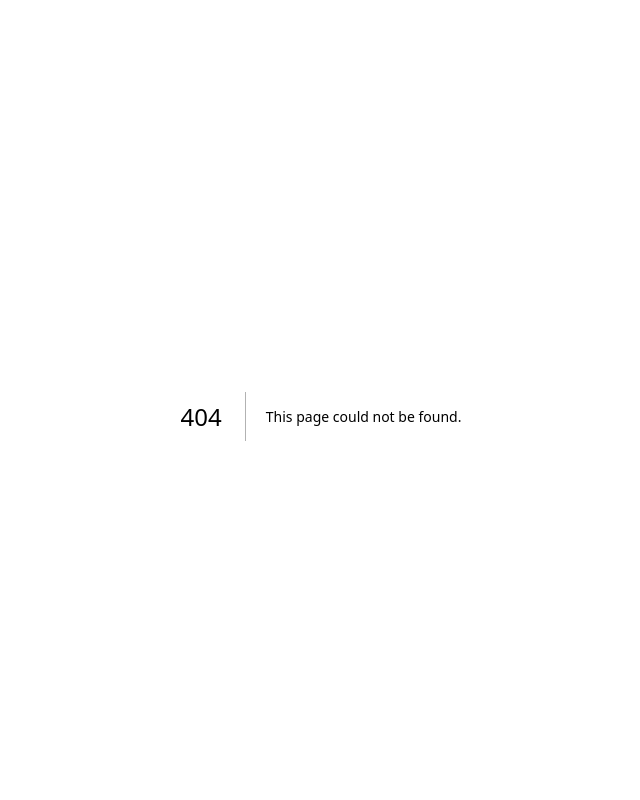
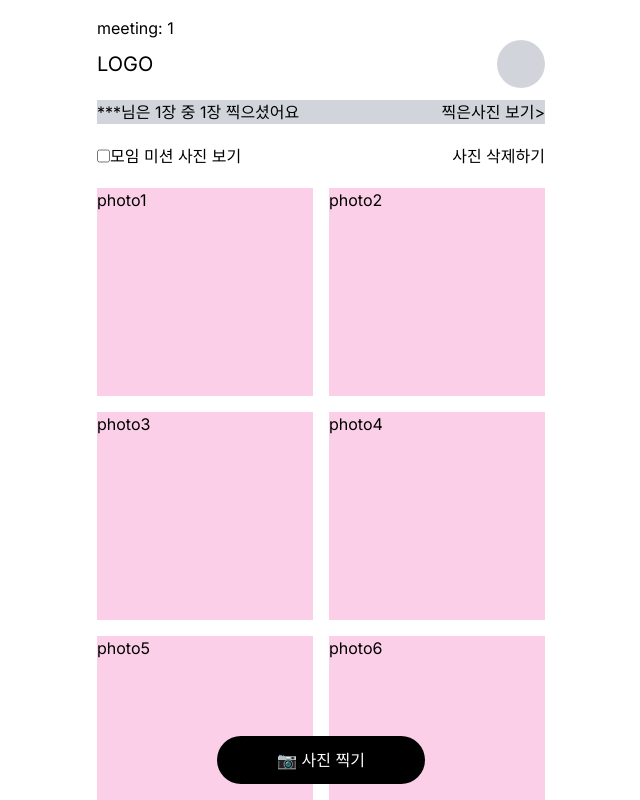
Before and after one commit to dnd-side-project/dnd-11th-6-frontend, a Next.js app: page /meeting/1 in a window 1280 px wide. Before the commit this address had no page. Shown: the top 800 px of the page, without its empty margins (319-959 px from the left). Built offline with nearby package versions, Linux system fonts and the light colour scheme.

Commit message:
feat: 모임 앨범 홈 UI 레이아웃 구현

```diff
--- /dev/null
+++ b/src/app/meeting/[meetingId]/page.tsx
@@ -0,0 +1,60 @@
+'use client'
+
+import { useParams } from 'next/navigation'
+
+function MeetingPage() {
+  const params = useParams()
+  const meetingId = params.meetingId as string
+  const photos = [
+    { id: '1', name: 'photo1' },
+    { id: '2', name: 'photo2' },
+    { id: '3', name: 'photo3' },
+    { id: '4', name: 'photo4' },
+    { id: '5', name: 'photo5' },
+    { id: '6', name: 'photo6' },
+    { id: '7', name: 'photo7' },
+    { id: '8', name: 'photo8' },
+    { id: '9', name: 'photo9' },
+    { id: '10', name: 'photo10' },
+  ]
+  return (
+    <div className="flex flex-col">
+      <div>meeting: {meetingId}</div>
+      <div className="flex justify-between items-center mb-3">
+        <div className="text-xl">LOGO</div>
+        <div className="rounded-full w-12 h-12 bg-gray-300" />
+      </div>
+      <div className="flex justify-between bg-gray-300 mb-5">
+        <div>***님은 1장 중 1장 찍으셨어요</div>
+        <div>찍은사진 보기&gt;</div>
+      </div>
+      <div className="flex justify-between">
+        <div className="flex mb-5">
+          <input type="checkbox" />
+          <div>모임 미션 사진 보기</div>
+        </div>
+        <div>사진 삭제하기</div>
+      </div>
+      <div className="grid grid-cols-2 gap-4">
+        {photos.map((photo) => (
+          <div
+            key={photo.id}
+            className="bg-pink-200 w-full h-52 cursor-pointer"
+          >
+            {photo.name}
+          </div>
+        ))}
+      </div>
+      <div className="fixed bottom-4 left-1/2 transform -translate-x-1/2">
+        <button
+          type="button"
+          className="w-52 h-12 bg-black text-white rounded-full"
+        >
+          📷 사진 찍기
+        </button>
+      </div>
+    </div>
+  )
+}
+
+export default MeetingPage
```
